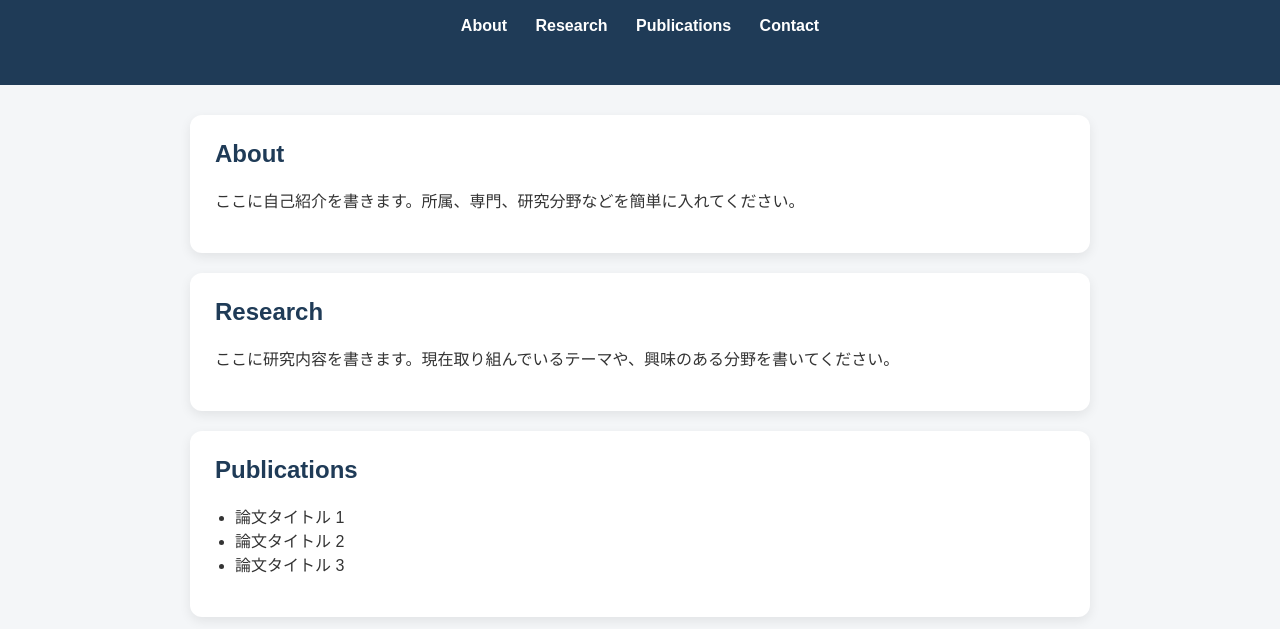
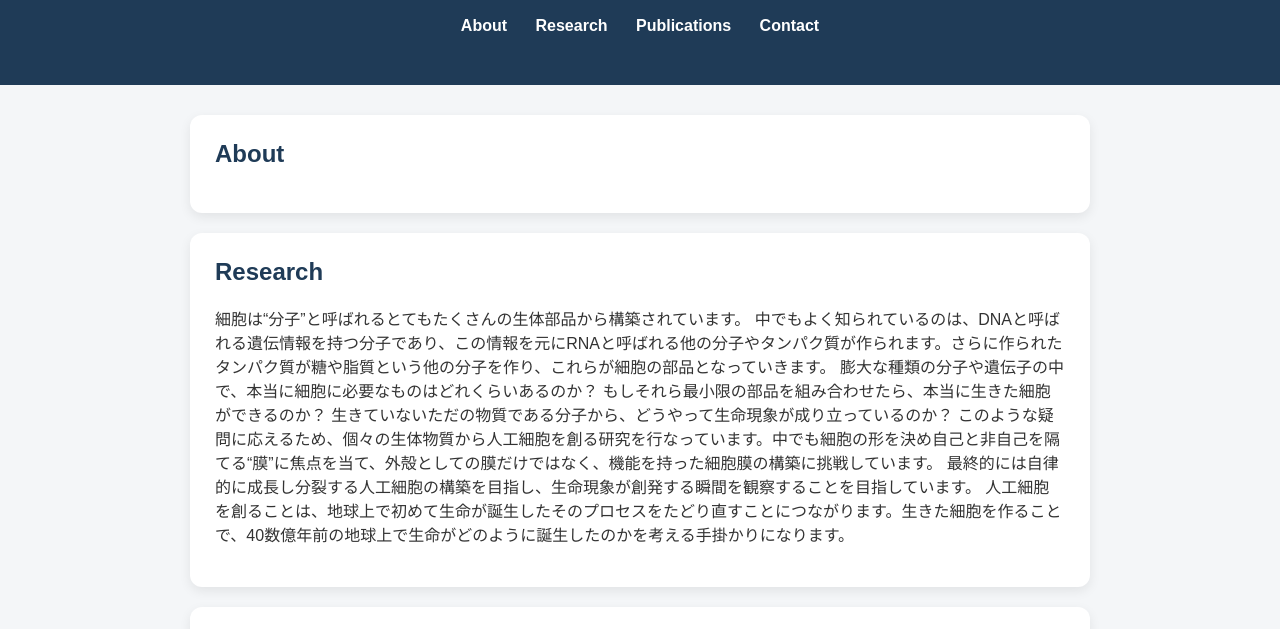
Before and after one commit to Liposomania/ykuruma, a plain HTML site: page index.html in a window 1280 px wide. Shown: the part 142-771 px from the top of the page. Drawn offline with Linux system fonts and the light colour scheme.

Commit message:
Update index.html

```diff
--- a/index.html
+++ b/index.html
@@ -88,14 +88,22 @@
     <div class="card" id="about">
       <h2>About</h2>
       <p>
-        ここに自己紹介を書きます。所属、専門、研究分野などを簡単に入れてください。
+
       </p>
     </div>
 
     <div class="card" id="research">
       <h2>Research</h2>
       <p>
-        ここに研究内容を書きます。現在取り組んでいるテーマや、興味のある分野を書いてください。
+        細胞は“分子”と呼ばれるとてもたくさんの生体部品から構築されています。
+中でもよく知られているのは、DNAと呼ばれる遺伝情報を持つ分子であり、この情報を元にRNAと呼ばれる他の分子やタンパク質が作られます。さらに作られたタンパク質が糖や脂質という他の分子を作り、これらが細胞の部品となっていきます。
+膨大な種類の分子や遺伝子の中で、本当に細胞に必要なものはどれくらいあるのか？
+もしそれら最小限の部品を組み合わせたら、本当に生きた細胞ができるのか？
+生きていないただの物質である分子から、どうやって生命現象が成り立っているのか？
+
+このような疑問に応えるため、個々の生体物質から人工細胞を創る研究を行なっています。中でも細胞の形を決め自己と非自己を隔てる“膜”に焦点を当て、外殻としての膜だけではなく、機能を持った細胞膜の構築に挑戦しています。
+最終的には自律的に成長し分裂する人工細胞の構築を目指し、生命現象が創発する瞬間を観察することを目指しています。
+人工細胞を創ることは、地球上で初めて生命が誕生したそのプロセスをたどり直すことにつながります。生きた細胞を作ることで、40数億年前の地球上で生命がどのように誕生したのかを考える手掛かりになります。
       </p>
     </div>
 
```
